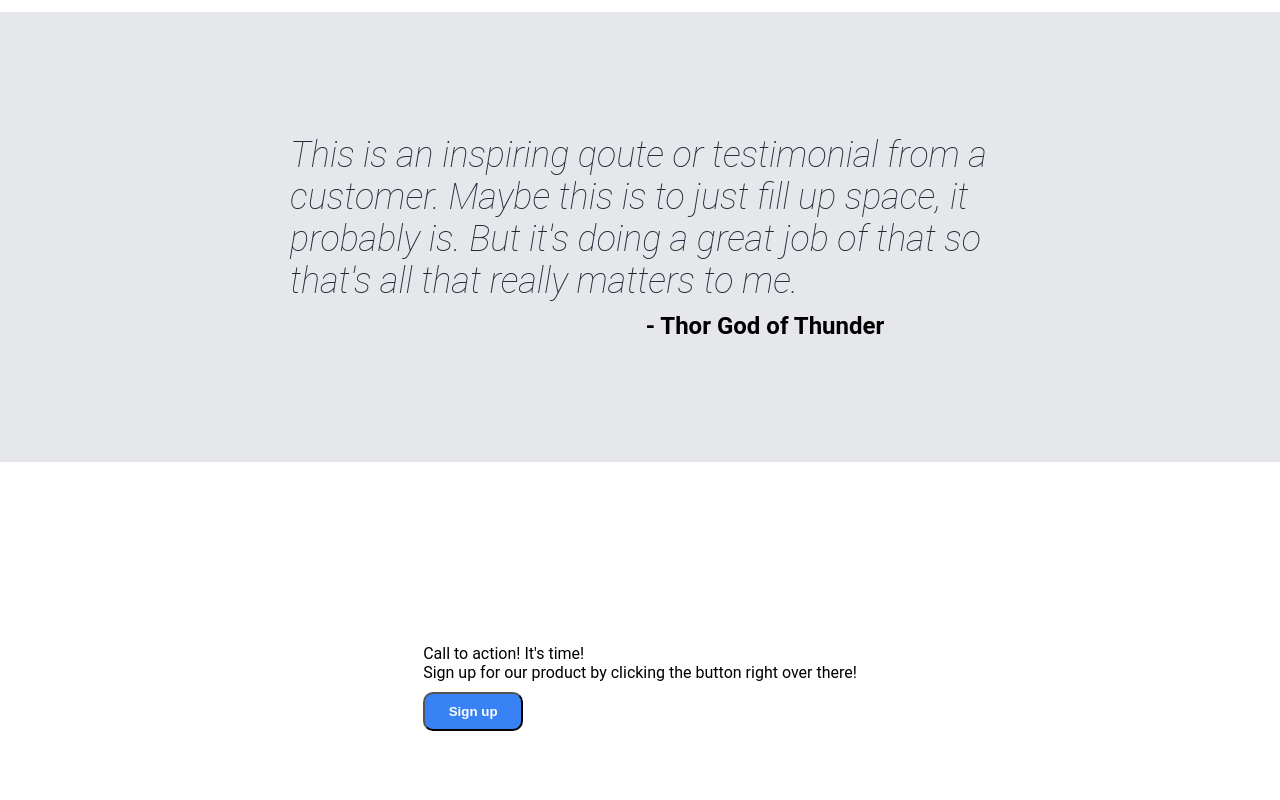
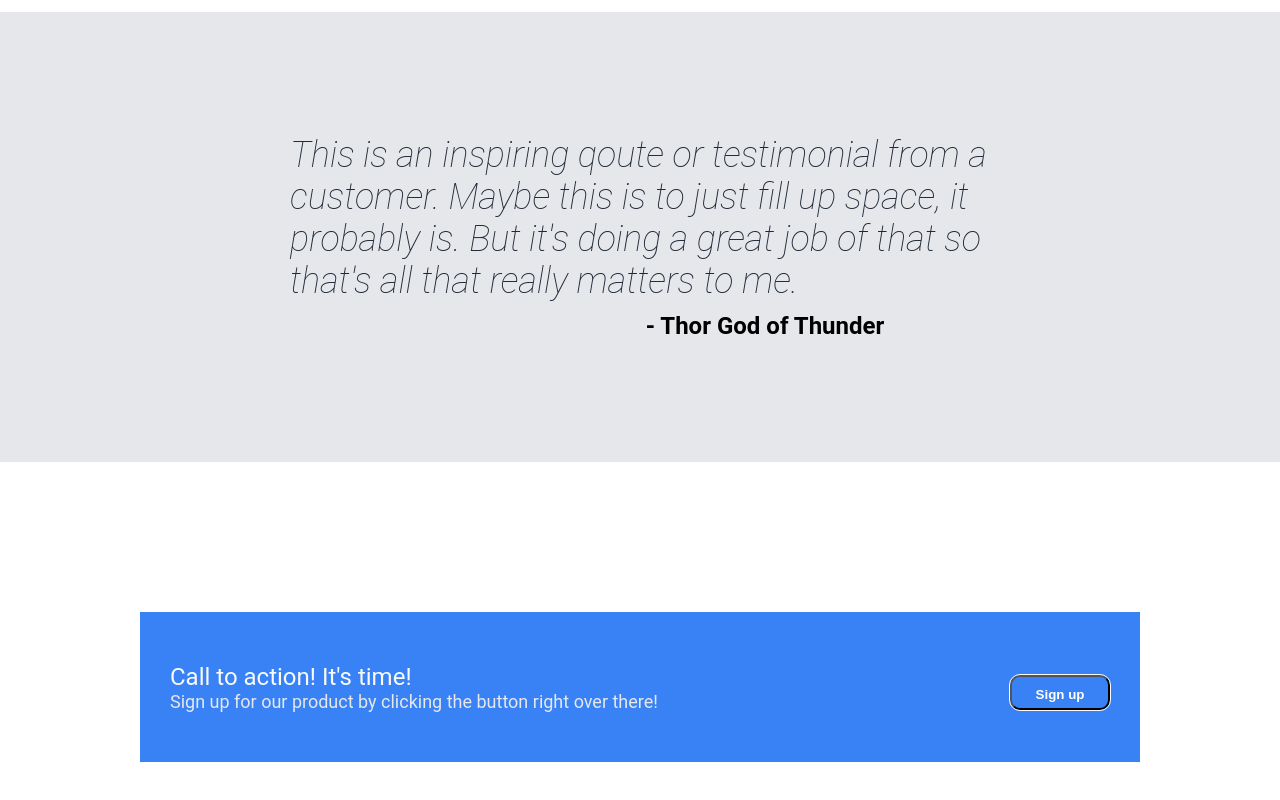
Before and after one commit to ghools/TOP-landing-page, a plain HTML site: page index.html in a window 1280 px wide. Shown: the part 1120-1920 px from the top of the page. Drawn offline with Linux system fonts and the light colour scheme.

Commit message:
Finish signup area

```diff
--- a/index.html
+++ b/index.html
@@ -55,8 +55,11 @@
                 <div>Call to action! It's time!</div>
                 <div>Sign up for our product by clicking the button right over there!</div>
             </div>
-            <button>Sign up</button>
+            <div>
+                <button>Sign up</button>
+            </div>
         </div>
     </div>
+
 </body>
 </html>
--- a/style.css
+++ b/style.css
@@ -42,6 +42,33 @@ ul {
     justify-content: center;
     height: 450px;
     align-items: center;
+}
+
+.container-blue {
+    background-color: #3882f6;
+    padding: 30px;
+    display: flex;
+    justify-content: space-between;
+    align-items: center;
+    width: 1000px;
+    height: 150px;
+    color: #F9FAF8;
+}
+
+.container-blue button{
+    outline-color: #F9FAF8;
+    outline-style: solid;
+    outline-width: 1px;
+    height: 35px;
+    width: 100px;
+}
+
+.container-blue .text :nth-child(1) {
+    font-size: 24px;
+}
+.container-blue .text :nth-child(2) {
+    font-size: 18px;
+    color: #e5e7eb;
 }
 
 .container-dark {
```
